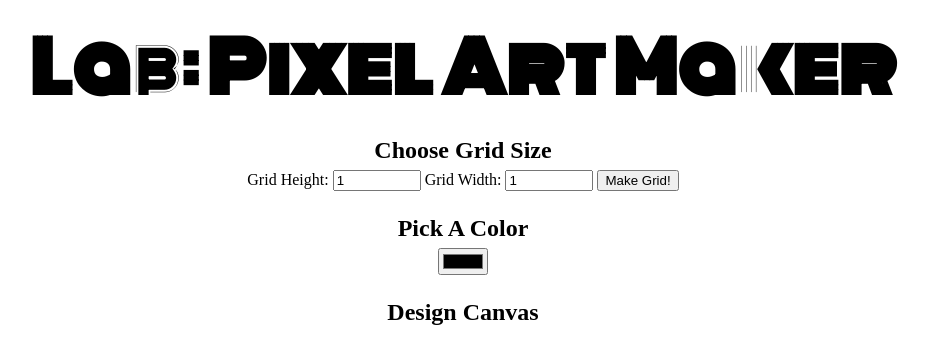
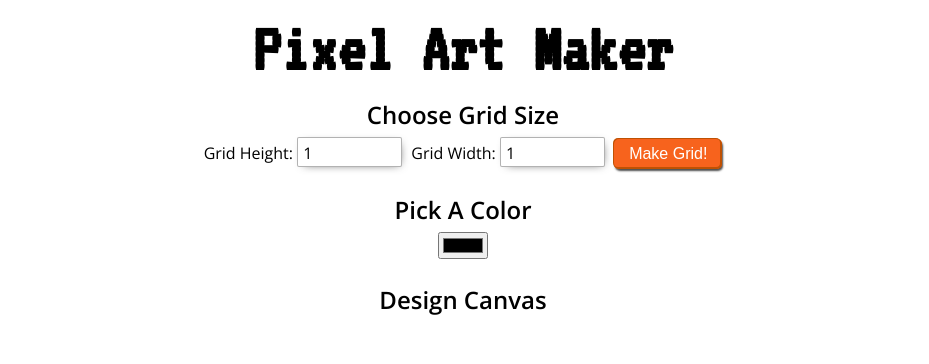
Before and after one commit to abequinonez/udacity-frontend-pixel-art, a plain HTML site: page index.html in a window 1280 px wide. Shown: the whole page, without its empty margins (177-1106 px from the left). Drawn offline with nearby package versions, Linux system fonts and the light colour scheme.

Commit message:
Changed font, input, and button styles

```diff
--- a/index.html
+++ b/index.html
@@ -2,11 +2,12 @@
 <html>
 <head>
     <title>Pixel Art Maker!</title>
-    <link rel="stylesheet" href="https://fonts.googleapis.com/css?family=Monoton">
+    <link href="https://fonts.googleapis.com/css?family=VT323" rel="stylesheet">
+    <link href="https://fonts.googleapis.com/css?family=Open+Sans:400,600" rel="stylesheet">
     <link rel="stylesheet" href="styles.css">
 </head>
 <body>
-    <h1>Lab: Pixel Art Maker</h1>
+    <h1>Pixel Art Maker</h1>
 
     <h2>Choose Grid Size</h2>
 
--- a/styles.css
+++ b/styles.css
@@ -1,9 +1,10 @@
 body {
+    font-family: "Open Sans", sans-serif;
     text-align: center;
 }
 
 h1 {
-    font-family: Monoton;
+    font-family: "VT323", monospace;
     font-size: 70px;
     margin: 0.2em;
 }
@@ -34,5 +35,40 @@ td {
 }
 
 input[type=number] {
+    outline: none;
+    margin-right: 5px;
+    padding-bottom: 0;
+    padding-left: 5px;
     width: 6em;
+    height: 1.7em;
+    font-family: "Open Sans", sans-serif;
+    font-size: inherit;
+    border-radius: 2px;
+    border: 1px solid rgba(0,0,0,0.3);
+    -webkit-box-shadow: 2px 2px 10px -5px rgba(0,0,0,0.75);
+    -moz-box-shadow: 2px 2px 10px -5px rgba(0,0,0,0.75);
+    box-shadow: 2px 2px 10px -5px rgba(0,0,0,0.75);
 }
+
+button {
+    padding: 6px 15px;
+    color: #fff;
+    font-size: inherit;
+    background-color: #f7631d;
+    border-radius: 5px;
+    border: none;
+    cursor: pointer;
+    -webkit-box-shadow: inset -1px -1px 0 1px #bf5103,
+                        -1px -1px #bf5103,
+                        1px 2px 2px rgba(0,0,0,0.7);
+    -moz-box-shadow: inset -1px -1px 0 1px #bf5103,
+                        -1px -1px #bf5103,
+                        1px 2px 2px rgba(0,0,0,0.7);
+    box-shadow: inset -1px -1px 0 1px #bf5103,
+                        -1px -1px #bf5103,
+                        1px 2px 2px rgba(0,0,0,0.7);
+}
+
+button:hover {
+    background-color: #bf5103;
+}
```
